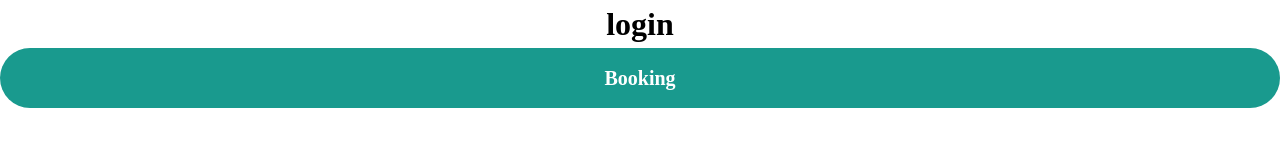
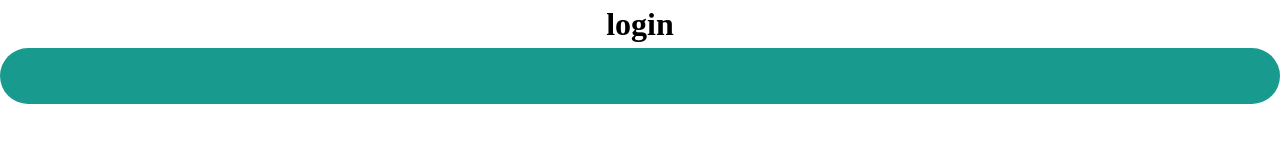
Before and after one commit to MhmdBghrzdh/docii, a React (Vite) app: page /login in a window 1280 px wide. Shown: the top 160 px of the page. Built offline with nearby package versions, Linux system fonts and the light colour scheme.

Commit message:
fix : base-button

```diff
--- a/src/components/base/base-button/BaseButton.jsx
+++ b/src/components/base/base-button/BaseButton.jsx
@@ -3,22 +3,29 @@ import LoadingSpinner from '@/components/general/loading-spinner/LoadingSpinner'
 import PropTypes from 'prop-types'
 import './index.scss'
 
-function BaseButton({ text, variant = 'filled', isBlock = true, isLoading = true }) {
+function BaseButton({
+  variant = 'filled',
+  isBlock = true,
+  isLoading = false,
+  type = 'button',
+  children
+}) {
   const buttonBaseClass = 'base-button'
   const buttonVariant = `base-button_${variant}`
   const buttonIsBlock = isBlock ? 'base-button_block' : ''
 
   return (
-    <button className={`${buttonBaseClass} ${buttonVariant} ${buttonIsBlock}`}>
-      {isLoading ? <LoadingSpinner /> : text}
+    <button className={`${buttonBaseClass} ${buttonVariant} ${buttonIsBlock}`} type={type}>
+      {isLoading ? <LoadingSpinner /> : children}
     </button>
   )
 }
 
 export default BaseButton
 BaseButton.propTypes = {
-  text: PropTypes.string.isRequired,
   variant: PropTypes.oneOf(['filled', 'text', 'outlined']),
   isBlock: PropTypes.bool,
-  isLoading: PropTypes.bool
+  isLoading: PropTypes.bool,
+  type: PropTypes.string,
+  children: PropTypes.string
 }
--- a/src/components/base/base-button/index.scss
+++ b/src/components/base/base-button/index.scss
@@ -1,9 +1,10 @@
 .base-button {
   @include flex($justify: center, $align: center);
   position: relative;
-  min-height: 40px;
+  min-height: 3.5rem;
+  transition: all 0.15s ease-in;
   cursor: pointer;
-  padding: space(4);
+  padding: 0 space(4);
   border-radius: $border-radius-xl;
   @include typography(title-large);
   &_filled {
```
Also changed, not shown: src/components/base/base-icon/BaseIcon.jsx (added, +29 -0 lines).
